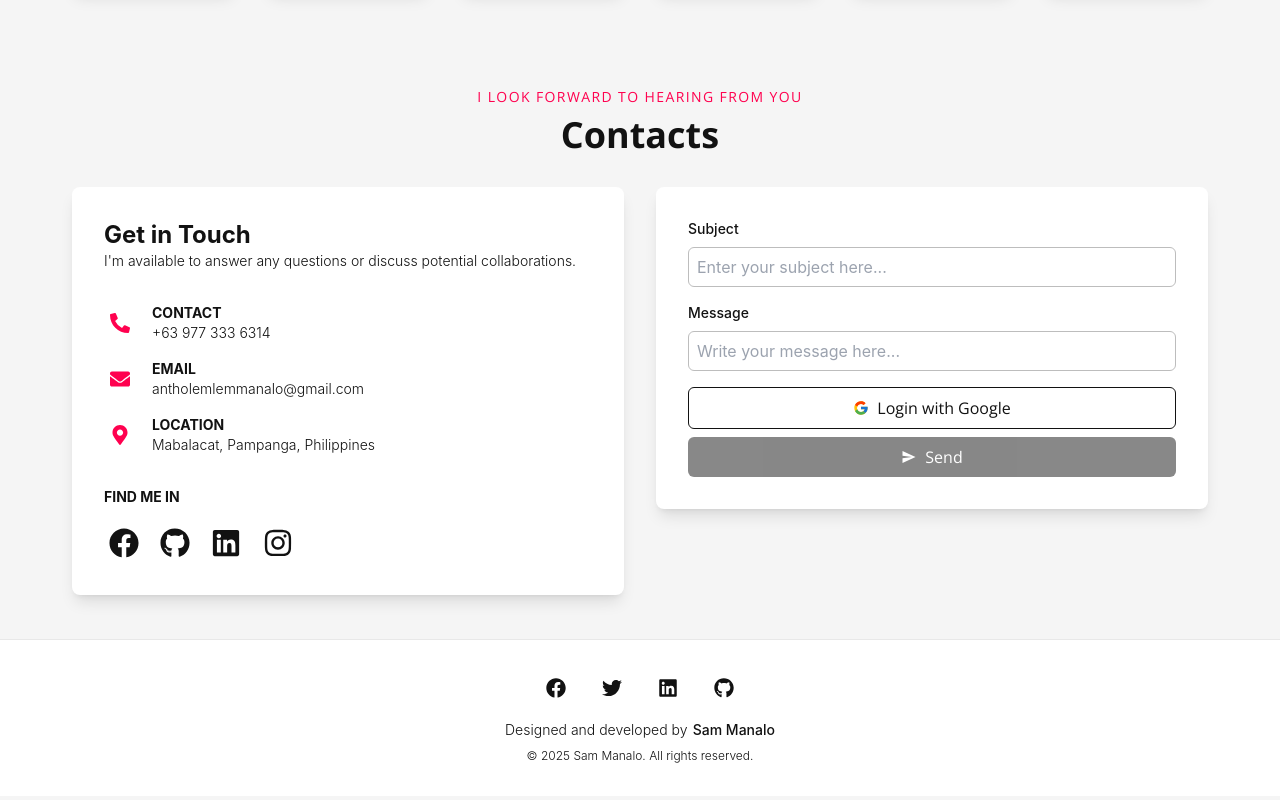
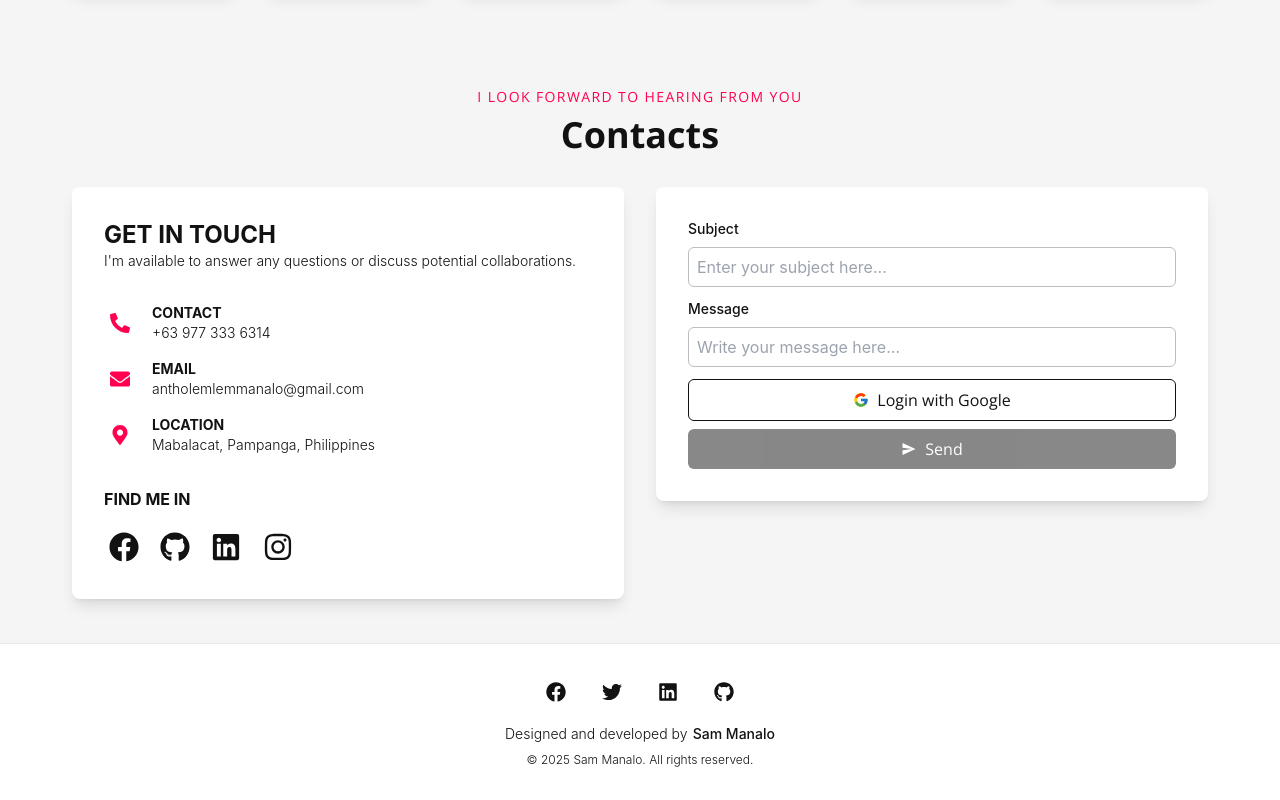
Before and after one commit to Antholem/web-portfolio, a React (Create React App) app in the folder portfolio/client/: page / in a window 1280 px wide. Shown: the part 1689-2489 px from the top of the page. Built offline with nearby package versions, Linux system fonts and the light colour scheme.

Commit message:
Enhancement

```diff
--- a/portfolio/client/src/views/Contacts.js
+++ b/portfolio/client/src/views/Contacts.js
@@ -101,7 +101,7 @@ const Contacts = () => {
                 {/* Contact Details Section */}
                 <Card className="space-y-8">
                     <div>
-                        <h2 className="text-2xl font-bold">Get in Touch</h2>
+                        <h2 className="text-2xl font-bold uppercase">Get in Touch</h2>
                         <p className="text-sm font-light">
                             I'm available to answer any questions or discuss potential collaborations.
                         </p>
@@ -124,7 +124,7 @@ const Contacts = () => {
 
                     {/* Social Links */}
                     <div>
-                        <h3 className="text-sm font-bold uppercase mb-4">Find Me In</h3>
+                        <h3 className="text-md font-bold uppercase mb-4">Find Me In</h3>
                         <div className="grid grid-cols-4 sm:grid-cols-6 md:grid-cols-8 lg:grid-cols-10 gap-6">
                             {socialLinks.map((link, index) => (
                                 <Tooltip
@@ -161,7 +161,7 @@ const Contacts = () => {
                                 </div>
                             </div>
                         )}
-                        <form className="space-y-4" onSubmit={handleSend}>
+                        <form className="space-y-3" onSubmit={handleSend}>
                             <div>
                                 <label htmlFor="subject" className="block text-sm font-medium mb-2">
                                     Subject
--- a/portfolio/client/src/views/Footer.js
+++ b/portfolio/client/src/views/Footer.js
@@ -1,7 +1,7 @@
 import React from "react";
 import { useThemeStore } from "../store/themeStore";
 import { FaFacebook, FaTwitter, FaLinkedin, FaGithub } from "react-icons/fa";
-import { IconButton } from "../components";
+import { IconButton, Tooltip } from "../components";
 
 const Footer = () => {
     const { theme } = useThemeStore();
@@ -42,6 +42,12 @@ const Footer = () => {
                 {/* Social Media Links */}
                 <div className="flex justify-center space-x-6 mb-4">
                     {socialMediaLinks.map(({ href, ariaLabel, icon }, index) => (
+                        <Tooltip
+                            key={index}
+                            placement="bottom"
+                            label={ariaLabel}
+                            ariaLabel={ariaLabel}
+                        >
                             <IconButton
                                 key={index}
                                 isRound
@@ -51,6 +57,7 @@ const Footer = () => {
                                 href={href}
                                 ariaLabel={ariaLabel}
                             />
+                        </Tooltip>
                     ))}
                 </div>
 
```
Lines whose indentation alone changed are shown as unchanged.
